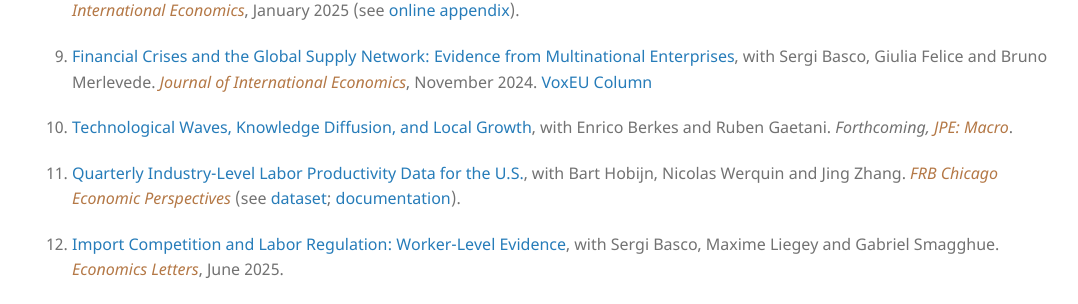
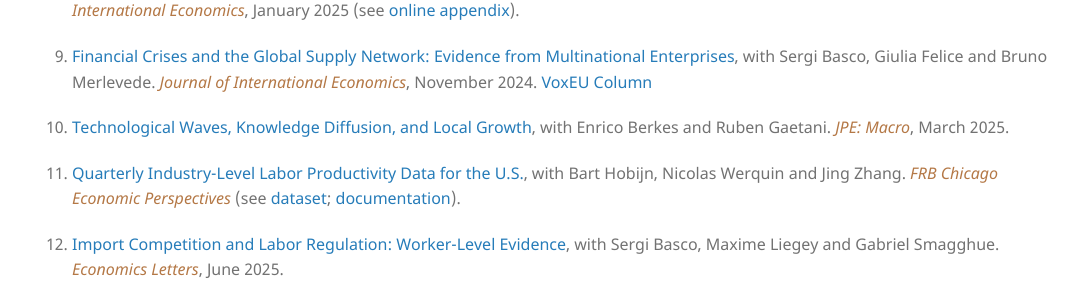
Before and after one commit to mestieri/mestieri.github.io, a Jekyll site: the page built from index.md, in a window 1280 px wide and 900 px high, scrolled down 1607 px. Shown: the part 144-448 px from the top of the window, without its empty margins (96-1174 px from the left). Built offline with Jekyll 4.4.1, drawn with Linux system fonts in a browser that asks for light colours.

Commit message:
Update index.md

```diff
--- a/index.md
+++ b/index.md
@@ -128,7 +128,7 @@ for Nonhomothetic CES Preferences](https://www.dropbox.com/scl/fi/obu49nw8d74wye
 
 9. [Financial Crises and the Global Supply Network: Evidence from Multinational Enterprises](https://www.dropbox.com/scl/fi/6b3lvswv3cnm98pwiyawd/BFMM_Economic_Crises_and_the_Global_Supply_Chain_rev.pdf?rlkey=szf700evtygpjqx8pji2icda0&dl=0), with Sergi Basco, Giulia Felice and Bruno Merlevede. *<blue>Journal of International Economics</blue>*, November 2024. [VoxEU Column](https://cepr.org/voxeu/columns/financial-crises-and-global-supply-network-evidence-multinational-enterprises)
 
-10. [Technological Waves, Knowledge Diffusion, and Local Growth](https://www.dropbox.com/scl/fi/jzjsn0dxzx366wj47qd4d/bgm.pdf?rlkey=ac1wvsimj4y7jpmccbkpse3bf&dl=0), with Enrico Berkes and Ruben Gaetani. *Forthcoming, <blue>JPE: Macro</blue>*.
+10. [Technological Waves, Knowledge Diffusion, and Local Growth](https://www.dropbox.com/scl/fi/jzjsn0dxzx366wj47qd4d/bgm.pdf?rlkey=ac1wvsimj4y7jpmccbkpse3bf&dl=0), with Enrico Berkes and Ruben Gaetani. *<blue>JPE: Macro</blue>*, March 2025.
 
 11. [Quarterly Industry-Level Labor Productivity Data for the U.S.](https://www.dropbox.com/scl/fi/gcxep9beveqbb5ob52nnx/Productivity_EP.pdf?rlkey=o5vjpc8s941lq727tf6nazi27&dl=0), with Bart Hobijn, Nicolas Werquin and Jing Zhang. *<blue>FRB Chicago Economic Perspectives</blue>* (see [dataset](https://www.chicagofed.org/-/media/others/people/research-resources/hobijin-bart/qilp.xlsx); [documentation](https://www.chicagofed.org/-/media/others/people/research-resources/hobijin-bart/qilp-release-notes.pdf)).
 
```
